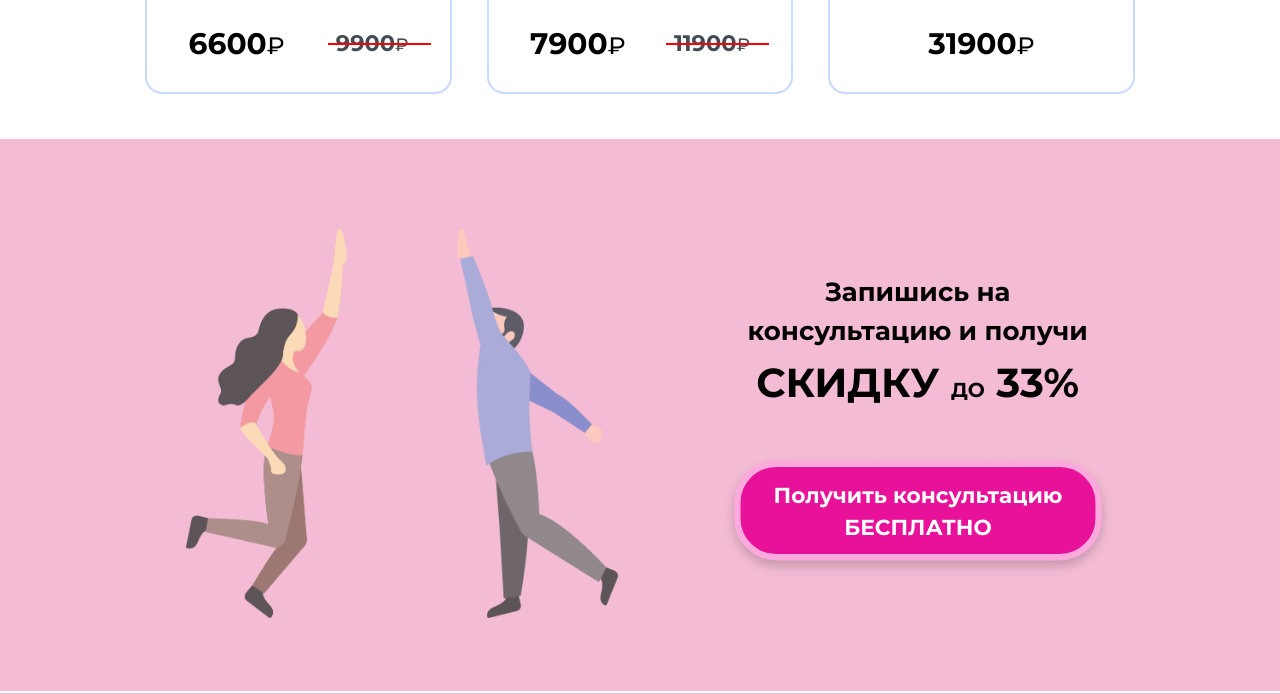
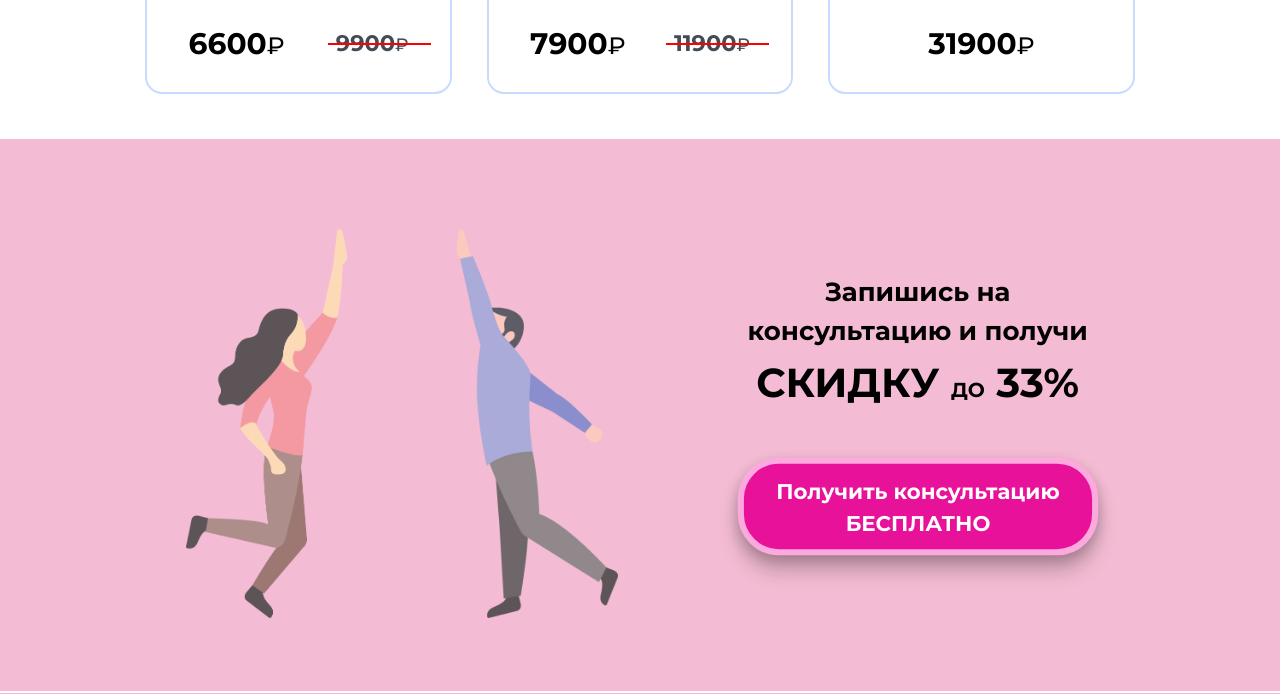
Before and after one commit to OlegSotnik/hundred, a website: page source/index.html in a window 1280 px wide. In both pictures the pointer is over the button 917 px from the left and 5995 px from the top of the page. Shown: the part 5485-6179 px from the top of the page. Drawn offline with nearby package versions, Linux system fonts and the light colour scheme; files that its build step writes are made by us from their sources; animation ran at ten frames a second; files whose address does not match are found by name; a web font is replaced by a local one.

Commit message:
чуток изменил стики кнопки призыва к действию

```diff
--- a/source/less/blocks/page-main/main__call-to-action.less
+++ b/source/less/blocks/page-main/main__call-to-action.less
@@ -251,10 +251,12 @@
 
 .call-to-action__button:hover {
   background: @basic_button_call_to_action;
-  transform: scale(1.05);
+  transform: scale(1.03) translateY(-4px);
+  box-shadow: 0 4px 12px @translucent_black, 0 16px 20px @translucent_black;
 }
 
-.call-to-action__button:active {
+.call-to-action__button:active,
+.call-to-action__button:focus {
   transform: scale(.95);
   box-shadow: 0px 2px 5px 0px @translucent_black;
 }
```
Also changed, not shown: build/css/style.min.css, 1 other file.
